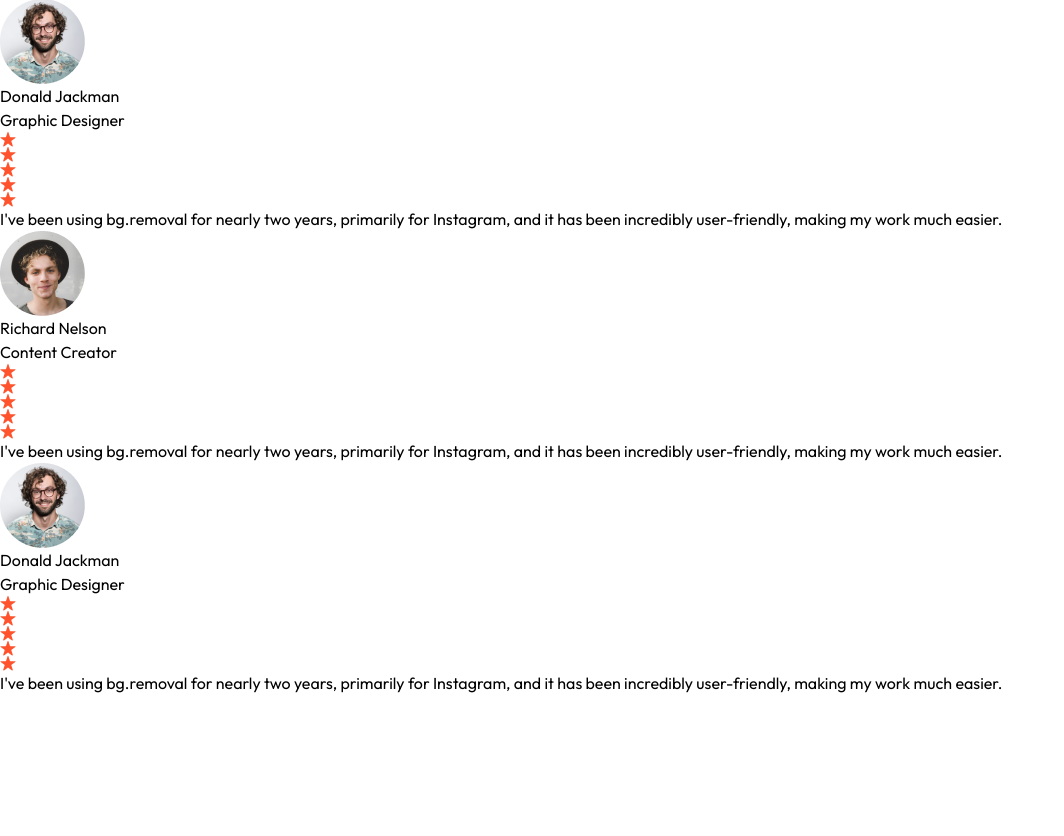
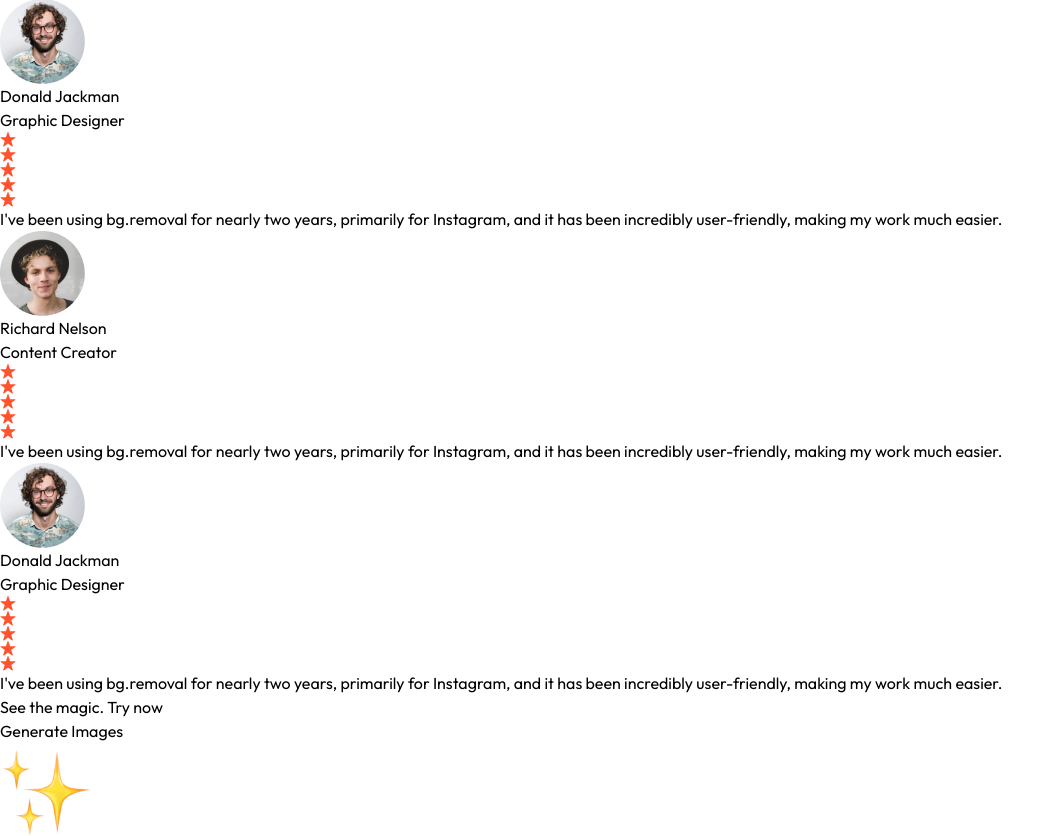
Before and after one commit to competitiveakshay/AI-Image-Generator, a React (Vite) app in the folder client/: page / in a window 1280 px wide. Shown: the part 1851-2687 px from the top of the page, without its empty margins (0-1064 px from the left). Before the commit the page ends 2546 px from the top, so only its background shows below. Built offline with nearby package versions, Linux system fonts and the light colour scheme.

Commit message:
GeneratBtn Component is done

```diff
--- /dev/null
+++ b/client/src/Components/GenerateBtn.jsx
@@ -0,0 +1,17 @@
+import { assets } from "../assets/assets"
+
+
+const GenerateBtn = () => {
+  return (
+    <div className="pb-16 text-center">
+      <h1 className="text-2xl md:text-3xl lg:text-4xl mt-4 font-semibold text-neutral-800 py-6 md:py-16">See the magic. Try now</h1>
+
+      <button className="inline-flex items-center gap-2 px-12 py-3 rounded-full bg-black text-white m-auto hover:scale-105 transition-all duration-500">
+        Generate Images
+        <img src={assets.star_group} alt="" className="h-6" />
+      </button>
+    </div>
+  )
+}
+
+export default GenerateBtn
--- a/client/src/Pages/Home.jsx
+++ b/client/src/Pages/Home.jsx
@@ -1,4 +1,5 @@
 import Description from "../Components/Description";
+import GenerateBtn from "../Components/GenerateBtn";
 import Header from "../Components/Header";
 import Steps from "../Components/Steps";
 import Testimonials from "../Components/Testimonials";
@@ -10,6 +11,7 @@
       <Steps/>
       <Description/>
       <Testimonials/>
+      <GenerateBtn/>
     </div>
   )
 };
```
